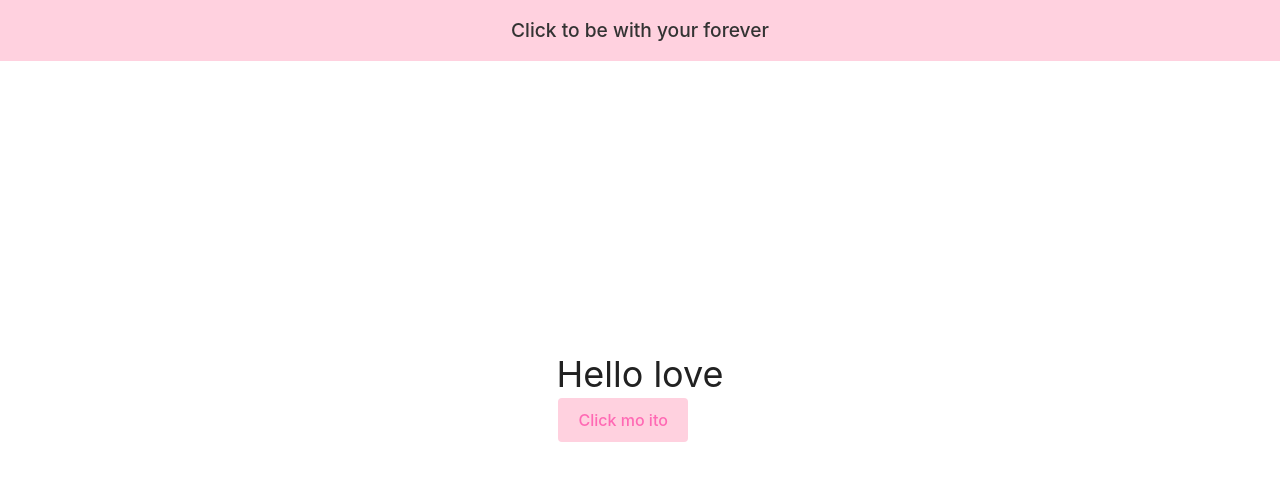
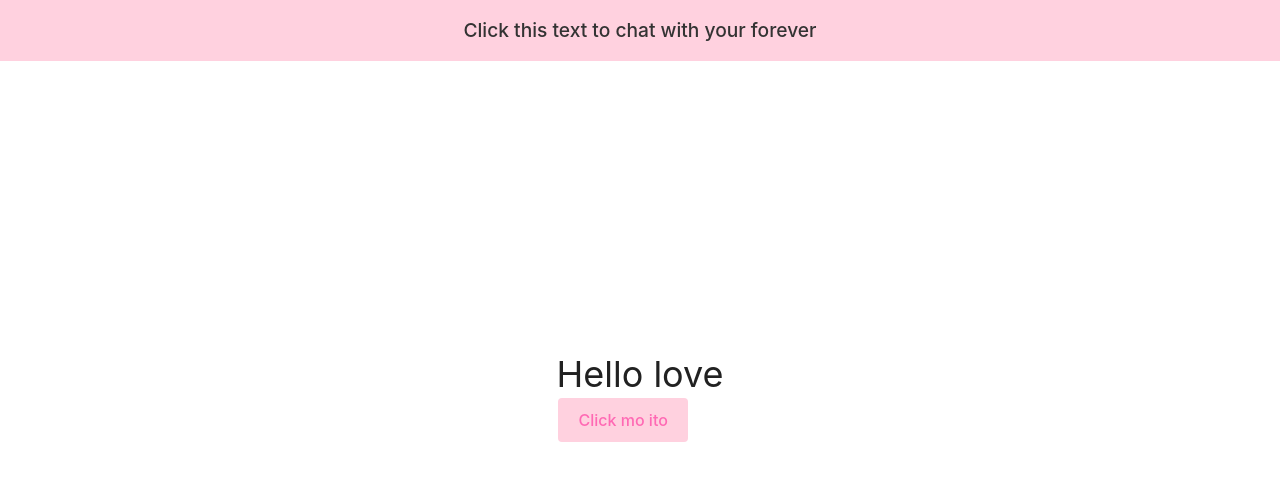
Before and after one commit to oaaeaaua/Samplework, a React (Vite) app: page / in a window 1280 px wide. Shown: the top 480 px of the page. Built offline with nearby package versions, Linux system fonts and the light colour scheme.

Commit message:
Update Header.jsx

```diff
--- a/src/pages/Header.jsx
+++ b/src/pages/Header.jsx
@@ -1,21 +1,20 @@
 // src/Header.jsx
 import React from 'react';
-import { Link } from 'react-router-dom';
 import './CSS Folders/Header.css'; // Ensure you create this CSS file for styling
 
 function Header() {
   return (
-    <header className="header">
-      <nav className="nav">
-        <ul className="nav-list">
-          <li className="nav-item">
+    <header className="header fixed top-0 left-0 w-full z-10 bg-pink-200 p-4 text-gray-800">
+      <nav className="nav flex justify-center items-center h-full">
+        <ul className="nav-list flex list-none p-0 m-0">
+          <li className="nav-item mx-4">
             <a
-              className="nav-link"
+              className="nav-link text-gray-800 text-lg hover:text-pink-600 hover:underline transition-colors duration-300"
               href="https://www.messenger.com/t/100000683513983"
               target="_blank"
               rel="noopener noreferrer"
             >
-              Click to be with your forever
+              Click this text to chat with your forever
             </a>
           </li>
         </ul>
```
